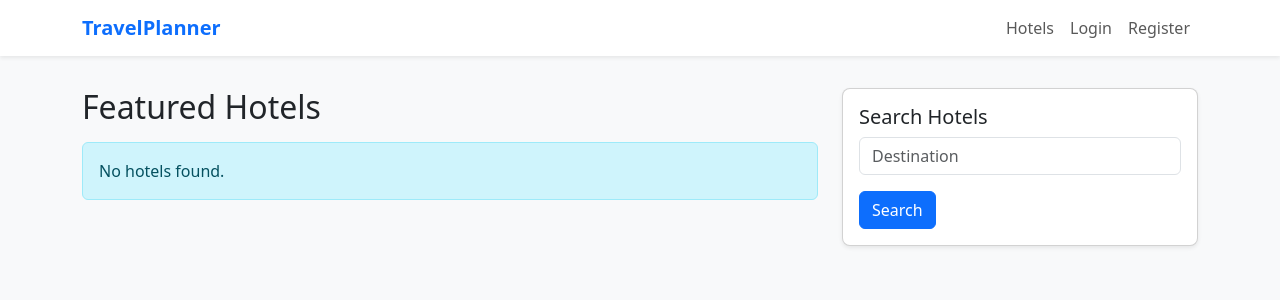
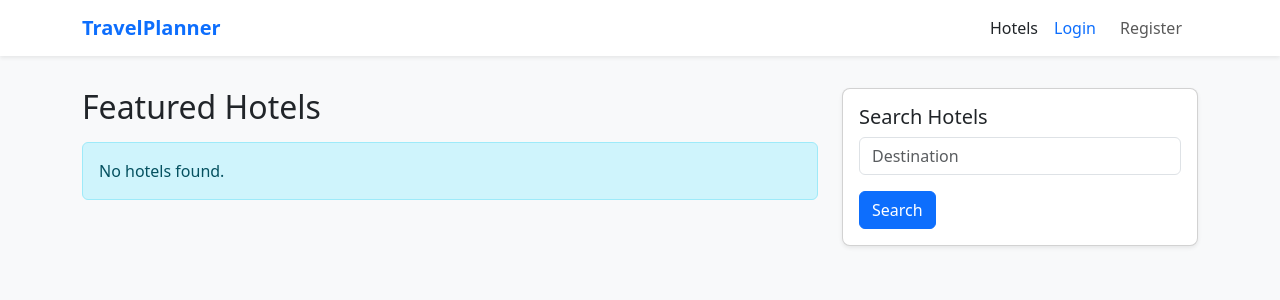
Before and after one commit to tahirpukhta/travel-rag-, a Flask app: page / in a window 1280 px wide. Shown: the top 300 px of the page. Run offline with Flask 3, Linux system fonts and the light colour scheme; data that the repository does not hold is empty; parts of the project's set-up code (start-up, migrations or seed data) failed here and were passed over.

Commit message:
A bit of button styling

```diff
--- a/templates/navbar.html
+++ b/templates/navbar.html
@@ -7,18 +7,18 @@
         <div class="collapse navbar-collapse" id="navbarNav">
             <ul class="navbar-nav ms-auto">
                 <li class="nav-item">
-                    <a class="nav-link" href="/">Hotels</a>
+                    <a class="nav-link active text-dark" href="/">Hotels</a>
                 </li>
                 {% if current_user.is_authenticated %}
                     <li class="nav-item">
-                        <a class="nav-link" href="/logout">Logout</a>
+                        <a class="nav-link text-danger" href="/logout">Logout</a>
                     </li>
                 {% else %}
                     <li class="nav-item">
-                        <a class="nav-link" href="/login">Login</a>
+                        <a class="nav-link text-primary" href="/login">Login</a>
                     </li>
                     <li class="nav-item">
-                        <a class="nav-link" href="/register">Register</a>
+                        <a class="nav-link btn btn-outline-primary px-3" href="/register">Register</a>
                     </li>
                 {% endif %}
             </ul>
```
